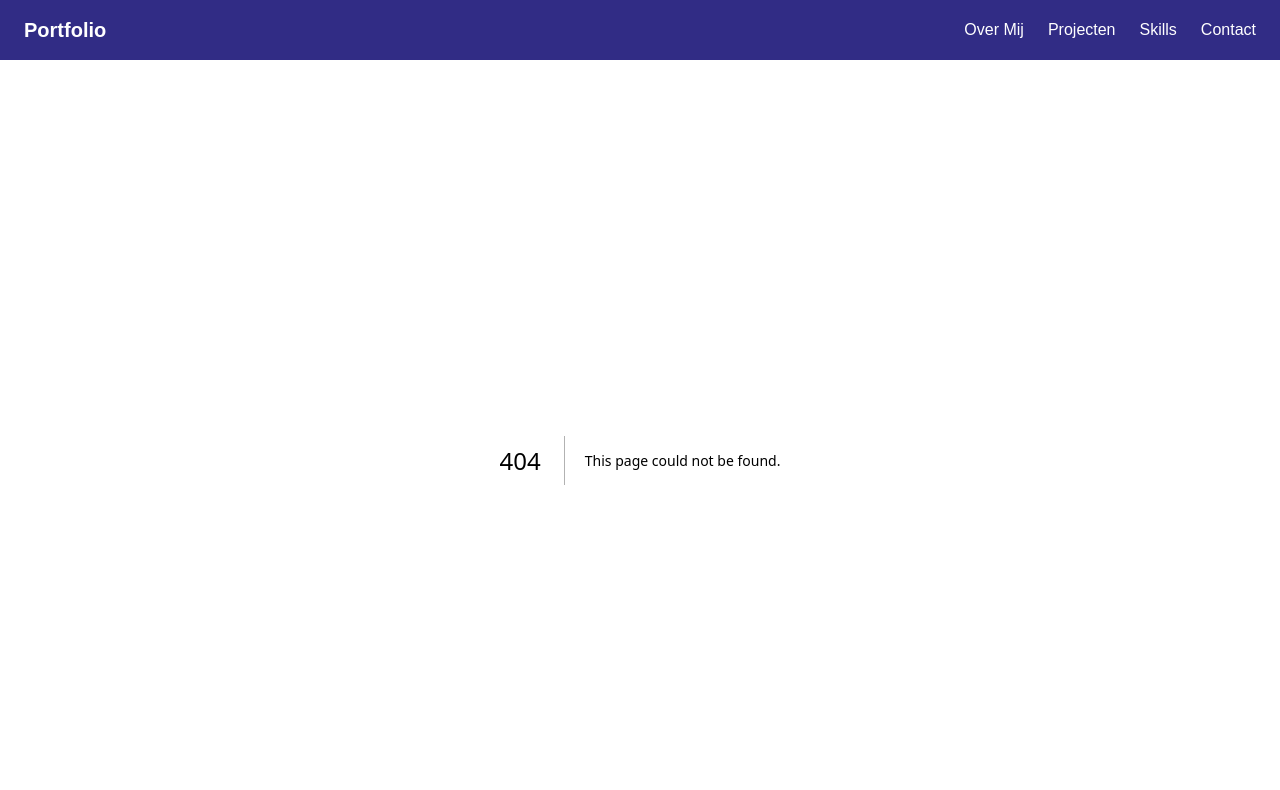
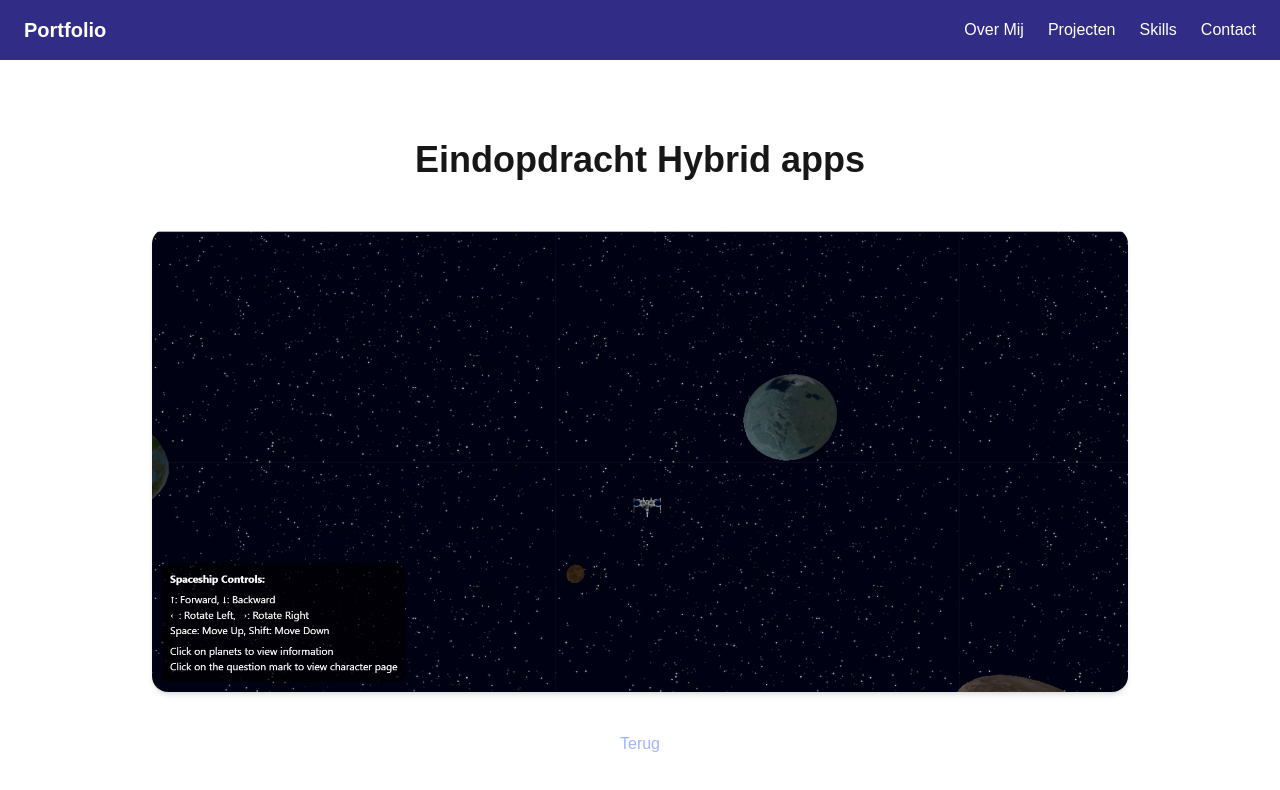
Before and after one commit to LaurienHart/Portfolio-Laurien-Hart, a Next.js app in the folder portfolio/: page /projects/starwars in a window 1280 px wide. Before the commit this address had no page. Shown: the top 790 px of the page. Built offline with nearby package versions, Linux system fonts and the light colour scheme.

Commit message:
information page for StarWars project added

```diff
--- /dev/null
+++ b/portfolio/src/app/projects/starwars/page.tsx
@@ -0,0 +1,25 @@
+export default function starWars() {
+    return (
+        <main className="max-w-5xl mx-auto py-20 px-6">
+            <h2 className="text-4xl font-bold mb-12 text-center">
+                Eindopdracht Hybrid apps
+            </h2>
+
+            {/* Intro */}
+            <div className="mb-10">
+                <img
+                    src="/fotos/Homepage Starwars.png"
+                    alt="Homepage van StarWars"
+                    className="w-full rounded-2xl shadow-md object-cover mb-4"
+                />
+            </div>
+
+            {/* Back Link */}
+            <div className="text-center">
+                <a href="/projects" className="text-indigo-300 hover:underline font-medium">
+                    Terug
+                </a>
+            </div>
+        </main>
+    )
+}
```
